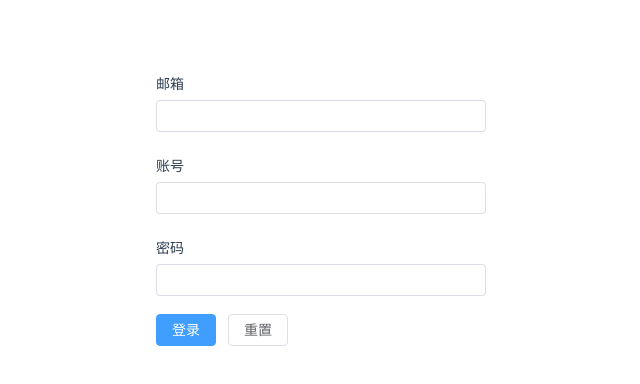
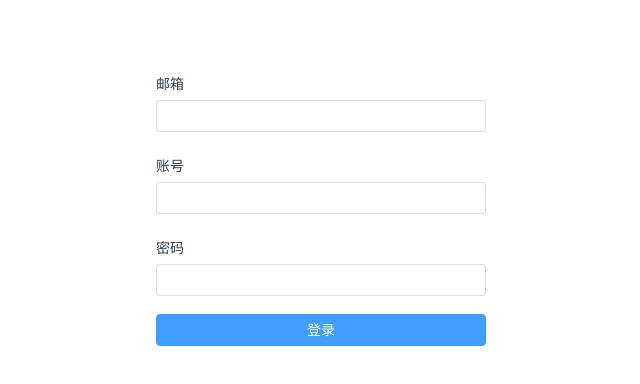
Before and after one commit to lifeng0402/codes, a Vue app in the folder vue3-element-plus-test/: page /#/login in a window 1280 px wide. Shown: the top 384 px of the page, without its empty margins (319-959 px from the left). Built offline with nearby package versions, Linux system fonts and the light colour scheme.

Commit message:
页面修改为3.0版本

```diff
--- a/vue3-element-plus-test/src/views/LoginView.vue
+++ b/vue3-element-plus-test/src/views/LoginView.vue
@@ -1,108 +1,106 @@
 <template>
-      <div id="login">
-            <div class="login-wrap">
-                  <el-form :model="ruleForm" status-icon :rules="rules" ref="ruleForm" class="demo-ruleForm" size="medium">
+      <div class="login">
+            <el-form ref="ruleFormRef" :model="ruleForm" status-icon :rules="rules" class="login-wrap">
 
                   <el-form-item prop="pass">
                         <label>邮箱</label>
-                              <el-input type="password" v-model="ruleForm.pass" autocomplete="off"></el-input>
+                        <el-input v-model="ruleForm.pass" type="password" autocomplete="off" />
                   </el-form-item>
 
                   <el-form-item prop="checkPass">
                         <label>账号</label>
-                              <el-input type="password" v-model="ruleForm.checkPass" autocomplete="off"></el-input>
+                        <el-input v-model="ruleForm.checkPass" type="password" autocomplete="off" />
                   </el-form-item>
 
                   <el-form-item prop="age">
                         <label>密码</label>
-                              <el-input v-model.number="ruleForm.age"></el-input>
+                        <el-input v-model.number="ruleForm.age" />
                   </el-form-item>
 
                   <el-form-item>
-                              <el-button type="primary" @click="submitForm('ruleForm')">登录</el-button>
-                              <el-button @click="resetForm('ruleForm')">重置</el-button>
+                        <el-button type="primary" @click="submitForm(ruleFormRef)" class="block">登录</el-button>
                   </el-form-item>
             </el-form>
       </div>
-      </div>
 </template>
-<script>
-export default {
-      data() {
-            var checkAge = (rule, value, callback) => {
+
+<script lang="ts" setup>
+import { reactive, ref } from 'vue'
+import type { FormInstance } from 'element-plus'
+
+const ruleFormRef = ref<FormInstance>()
+
+const checkAge = (rule: any, value: any, callback: any) => {
       if (!value) {
-                        return callback(new Error('年龄不能为空'));
+            return callback(new Error('Please input the age'))
       }
       setTimeout(() => {
             if (!Number.isInteger(value)) {
-                              callback(new Error('请输入数字值'));
+                  callback(new Error('Please input digits'))
             } else {
                   if (value < 18) {
-                                    callback(new Error('必须年满18岁'));
+                        callback(new Error('Age must be greater than 18'))
                   } else {
-                                    callback();
+                        callback()
                   }
             }
-                  }, 1000);
-            };
-            var validatePass = (rule, value, callback) => {
+      }, 1000)
+}
+
+const validatePass = (rule: any, value: any, callback: any) => {
       if (value === '') {
-                        callback(new Error('请输入密码'));
+            callback(new Error('Please input the password'))
       } else {
-                        if (this.ruleForm.checkPass !== '') {
-                              this.$refs.ruleForm.validateField('checkPass');
+            if (ruleForm.checkPass !== '') {
+                  if (!ruleFormRef.value) return
+                  ruleFormRef.value.validateField('checkPass', () => null)
             }
-                        callback();
+            callback()
       }
-            };
-            var validatePass2 = (rule, value, callback) => {
+}
+const validatePass2 = (rule: any, value: any, callback: any) => {
       if (value === '') {
-                        callback(new Error('请再次输入密码'));
-                  } else if (value !== this.ruleForm.pass) {
-                        callback(new Error('两次输入密码不一致!'));
+            callback(new Error('Please input the password again'))
+      } else if (value !== ruleForm.pass) {
+            callback(new Error("Two inputs don't match!"))
       } else {
-                        callback();
+            callback()
       }
-            };
-            return {
-                  ruleForm: {
+}
+
+const ruleForm = reactive({
       pass: '',
       checkPass: '',
-                        age: ''
-                  },
-                  rules: {
-                        pass: [
-                              { validator: validatePass, trigger: 'blur' }
-                        ],
-                        checkPass: [
-                              { validator: validatePass2, trigger: 'blur' }
-                        ],
-                        age: [
-                              { validator: checkAge, trigger: 'blur' }
-                        ]
+      age: '',
+})
+
+const rules = reactive({
+      pass: [{ validator: validatePass, trigger: 'blur' }],
+      checkPass: [{ validator: validatePass2, trigger: 'blur' }],
+      age: [{ validator: checkAge, trigger: 'blur' }],
+})
+
+const submitForm = (formEl: FormInstance | undefined) => {
+      if (!formEl) return
+      formEl.validate((valid) => {
+            if (valid) {
+                  console.log('submit!')
+            } else {
+                  console.log('error submit!')
+                  return false
             }
-            };
-      },
-      methods: {
-            submitForm(formName) {
-                  this.$refs[formName].validate((valid) => {
-                        if (valid) {
-                              alert('submit!');
-                        } else {
-                              console.log('error submit!!');
-                              return false;
-                        }
-                  });
-            },
-            resetForm(formName) {
-                  this.$refs[formName].resetFields();
-            }
-      }
+      })
 }
 </script>
+
 <style scoped>
 .login-wrap {
       margin: auto;
       width: 330px;
 }
+
+.block {
+      width: 100%;
+      display: block;
+}
 </style>
```
Also changed, not shown: vue3-element-plus-test/.eslintrc.js. Lines whose indentation alone changed are shown as unchanged.
